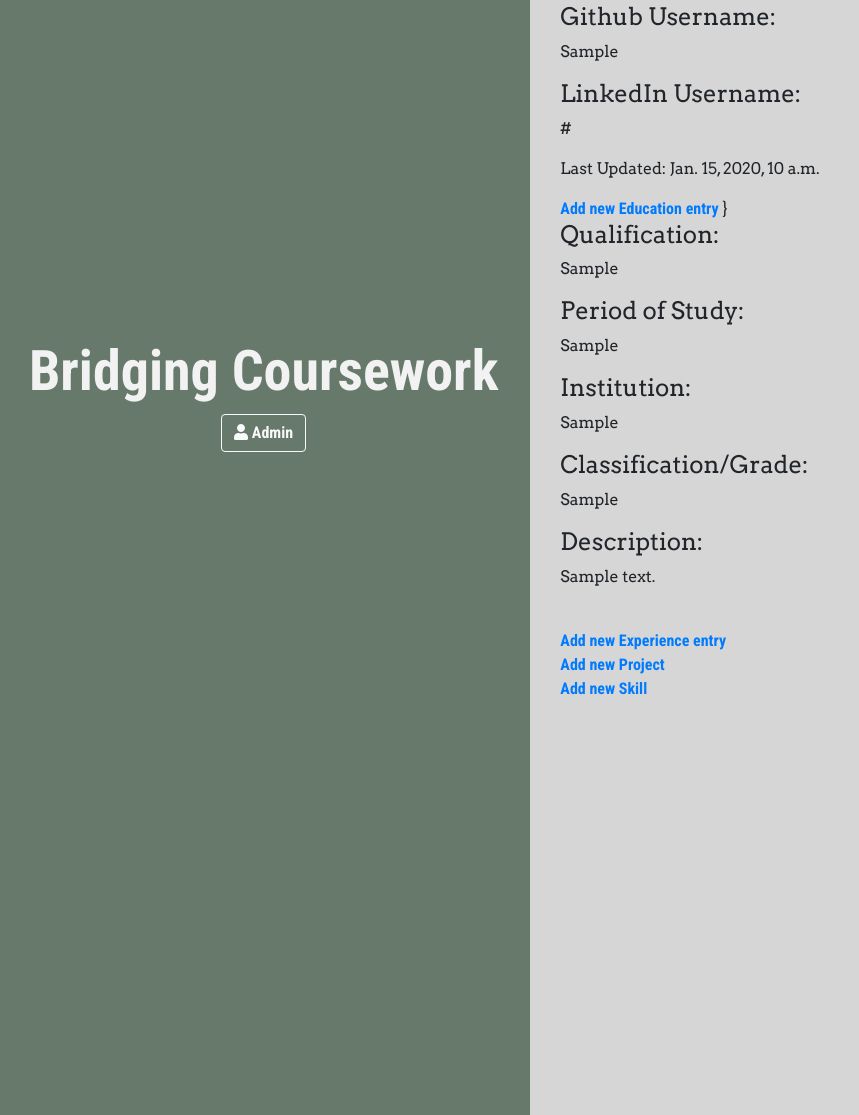
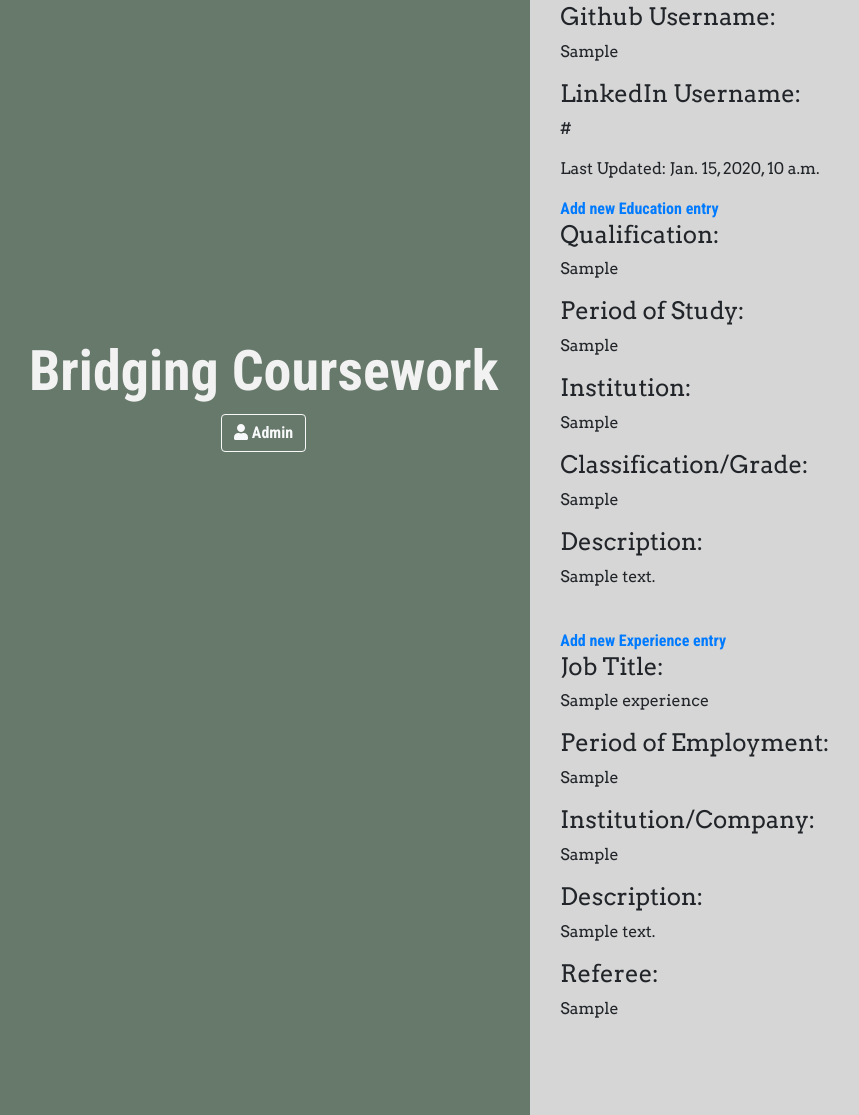
Before and after one commit to GeorgeCurnock/my-first-blog, a Django app: page /cv/ in a window 1280 px wide. Shown: the part 325-1440 px from the top of the page, without its empty margins (3-862 px from the left). Run offline with Django 3.2, Linux system fonts and the light colour scheme; tables that the repository leaves empty hold one stand-in row (values such as "Sample post"); some libraries are stand-ins or nearby versions.

Commit message:
Pass all new experience tests. Used form.as_p in edit_experience template. Added displaying the experiences to the cv_home page. Added an experienceForm to the forms.py file. Create an experience model for the database. Wrote the tests for the new experience section. Corrected some copy paste errors from education to experience

```diff
--- a/cv/models.py
+++ b/cv/models.py
@@ -34,3 +34,20 @@ class Education(models.Model):
     institution = models.CharField(max_length=80)
     grade = models.CharField(max_length=12)
     description = models.TextField()
+
+
+'''
+Job title
+Period of employment
+Institution/Company
+Description of work undertaken
+Potential referee
+'''
+
+
+class Experience(models.Model):
+    title = models.CharField(max_length=64)
+    period = models.CharField(max_length=20)
+    institution = models.CharField(max_length=80)
+    description = models.TextField()
+    referee = models.CharField(max_length=42)
--- a/cv/templates/cv/cv_home.html
+++ b/cv/templates/cv/cv_home.html
@@ -17,7 +17,7 @@
         <p>Last Updated: {{ basic.last_updated }}</p>
     </div>
     <a href="{% url 'cv_new_education' %}">Add new Education entry</a>
-    {% for education in educationEntries %}}
+    {% for education in educationEntries %}
         <h4>Qualification:</h4>
         <p>{{ education.qualification }}</p>
         <h4>Period of Study:</h4>
@@ -30,7 +30,19 @@
         <p>{{ education.description }}</p>
     {% endfor %}
     <br>
-    <a href="{% url 'cv_edit_experience' %}">Add new Experience entry</a>
+    <a href="{% url 'cv_new_experience' %}">Add new Experience entry</a>
+    {% for experience in experienceEntries %}
+        <h4>Job Title:</h4>
+        <p>{{ experience.title }}</p>
+        <h4>Period of Employment:</h4>
+        <p>{{ experience.period }}</p>
+        <h4>Institution/Company:</h4>
+        <p>{{ experience.institution }}</p>
+        <h4>Description:</h4>
+        <p>{{ experience.description }}</p>
+        <h4>Referee:</h4>
+        <p>{{ experience.referee }}</p>
+    {% endfor %}
     <br>
     <a href="{% url 'cv_edit_projects' %}">Add new Project</a>
     <br>
--- a/cv/urls.py
+++ b/cv/urls.py
@@ -6,7 +6,8 @@ urlpatterns = [
     path('cv/edit/basic', views.cv_edit_basic, name='cv_edit_basic'),
     path('cv/new/education', views.cv_new_education, name='cv_new_education'),
     path('cv/edit/education/<int:pk>', views.cv_edit_education, name='cv_edit_education'),
-    path('cv/edit/experience/', views.cv_edit_experience, name='cv_edit_experience'),
+    path('cv/new/experience/', views.cv_new_experience, name='cv_new_experience'),
+    path('cv/edit/experience/<int:pk>', views.cv_edit_education, name='cv_edit_experience'),
     path('cv/edit/projects/', views.cv_edit_projects, name='cv_edit_projects'),
     path('cv/edit/skills/', views.cv_edit_skills, name='cv_edit_skills'),
 ]
--- a/cv/views.py
+++ b/cv/views.py
@@ -1,8 +1,8 @@
 from django.shortcuts import render, redirect, get_object_or_404
 from django.utils import timezone
 
-from .forms import BasicForm, EducationForm
-from .models import Basic, Education
+from .forms import BasicForm, EducationForm, ExperienceForm
+from .models import Basic, Education, Experience
 
 
 def cv_home(request):
@@ -14,8 +14,9 @@ def cv_home(request):
         basic = Basic()
 
     education_entries = Education.objects.all()
+    experience_entries = Experience.objects.all()
 
-    return render(request, 'cv/cv_home.html', {'basic': basic, 'educationEntries': education_entries})
+    return render(request, 'cv/cv_home.html', {'basic': basic, 'educationEntries': education_entries, 'experienceEntries': experience_entries})
 
 
 def cv_edit_basic(request):
@@ -62,8 +63,29 @@ def cv_edit_education(request, pk):
     return render(request, 'cv/cv_edit_education.html', {'form': form})
 
 
-def cv_edit_experience(request):
-    return render(request, 'cv/cv_edit_experience.html')
+def cv_new_experience(request):
+    if request.method == "POST":
+        form = ExperienceForm(request.POST)
+        if form.is_valid():
+            experience = form.save(commit=False)
+            experience.save()
+            return redirect('/cv')
+    else:
+        form = ExperienceForm()
+    return render(request, 'cv/cv_edit_experience.html', {'form': form})
+
+
+def cv_edit_experience(request, pk):
+    experience_object = get_object_or_404(Experience, pk)
+    if request.method == "POST":
+        form = ExperienceForm(request.POST, instance=experience_object)
+        if form.is_valid():
+            experience = form.save(commit=False)
+            experience.save()
+            return redirect('/cv')
+    else:
+        form = ExperienceForm(instance=experience_object)
+    return render(request, 'cv/cv_edit_experience.html', {'form': form})
 
 
 def cv_edit_projects(request):
```
Also changed, not shown: cv/forms.py (+7 -1 lines), cv/templates/cv/cv_edit_experience.html (+2 -17 lines), cv/tests.py (+71 -13 lines).
